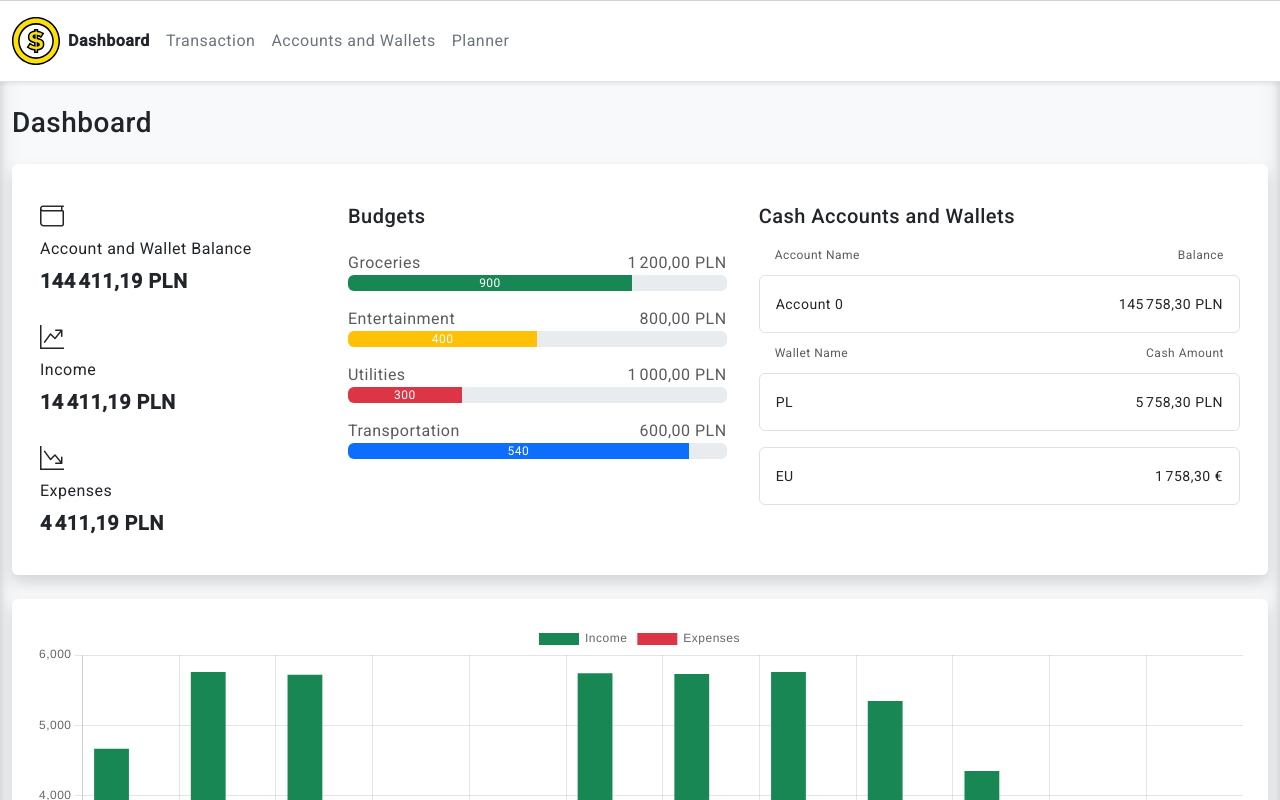
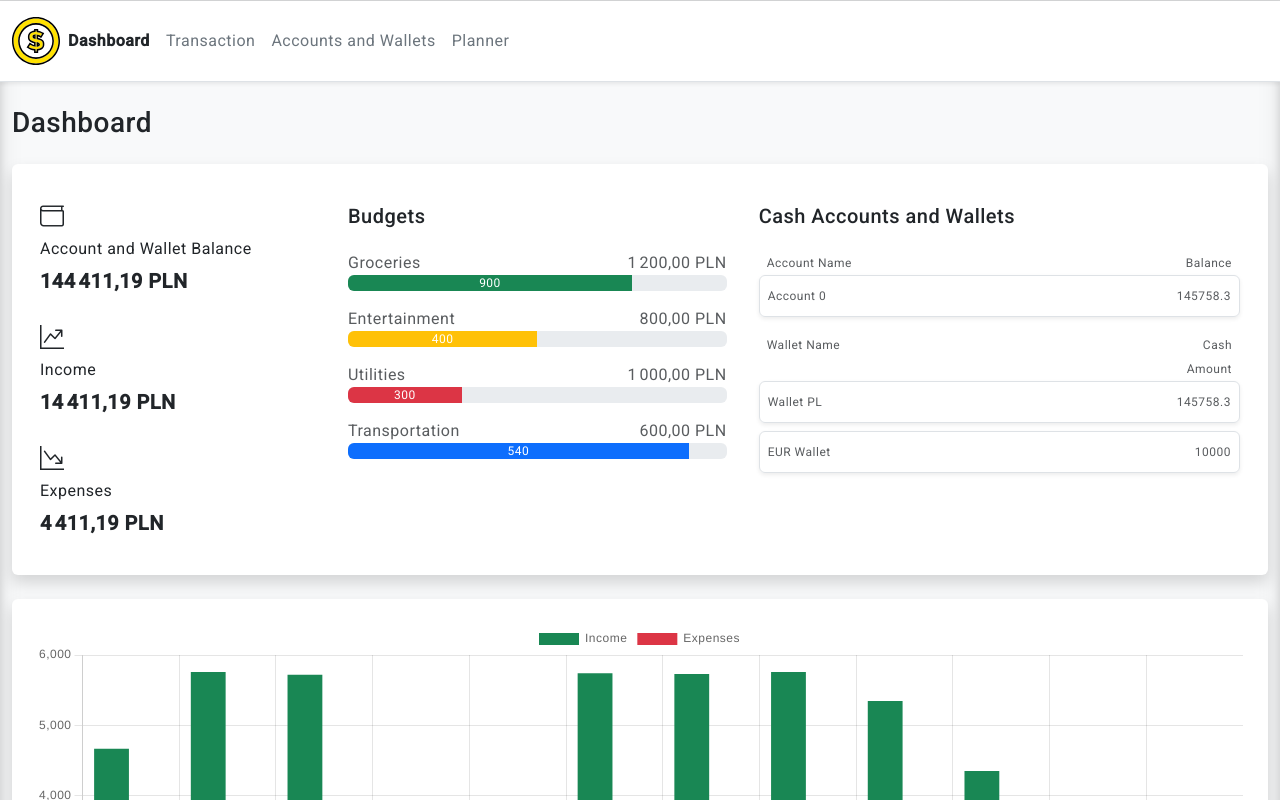
Before and after one commit to wojcik96/SmartBudget, an Angular app in the folder frontend/: page /dashboard in a window 1280 px wide. Shown: the top 800 px of the page. Built offline with nearby package versions, Linux system fonts and the light colour scheme.

Commit message:
Added data-table component to display data

```diff
--- a/frontend/src/app/features/dashboard/accounts-list/accounts-list.component.html
+++ b/frontend/src/app/features/dashboard/accounts-list/accounts-list.component.html
@@ -1,18 +1,3 @@
 <p class="h5">Cash Accounts and Wallets</p>
-@for (accountGroup of accountGroups; track $index) {
-<div>
-  <app-account-list-header
-    [nameLabel]="accountGroup.nameHeader"
-    [balanceLabel]="accountGroup.balanceHeader"
-  />
-  <ul class="list-group list-group-flush p-0">
-    @for (account of accountGroup.accounts; track $index) {
-    <li
-      class="list-group-item border-0 px-0"
-      appAccountItem
-      [account]="account"
-    ></li>
-    }
-  </ul>
-</div>
-}
+<app-data-table [tableConfig]="accountsTableConfig"></app-data-table>
+<app-data-table [tableConfig]="walletsTableConfig"></app-data-table>
--- a/frontend/src/app/features/dashboard/accounts-list/accounts-list.component.ts
+++ b/frontend/src/app/features/dashboard/accounts-list/accounts-list.component.ts
@@ -2,30 +2,64 @@ import { Component } from '@angular/core';
 
 import { AccountListHeaderComponent } from './account-list-header/account-list-header.component';
 import { AccountItemComponent } from './account-item/account-item.component';
+import { DataTableComponent } from '../../../shared/components/data-table/data-table.component';
+import { TableConfig } from '../../../shared/model/table-config.model';
+import { AccountType } from '../../accounts/account.model';
+import { AccountsService } from '../../accounts/accounts.service';
+import { Subscription } from 'rxjs';
 
 @Component({
   selector: 'app-accounts-list',
   standalone: true,
   templateUrl: './accounts-list.component.html',
   styleUrl: './accounts-list.component.scss',
-  imports: [AccountListHeaderComponent, AccountItemComponent],
+  imports: [
+    AccountListHeaderComponent,
+    AccountItemComponent,
+    DataTableComponent,
+  ],
 })
 export class AccountsListComponent {
-  accountGroups = [
-    {
-      nameHeader: 'Account Name',
-      balanceHeader: 'Balance',
-      accounts: [{ name: 'Account 0', balance: 145758.3, currency: 'PLN' }],
-      currencyCode: 'PLN',
-    },
-    {
-      nameHeader: 'Wallet Name',
-      balanceHeader: 'Cash Amount',
-      accounts: [
-        { name: 'PL', balance: 5758.3, currency: 'PLN' },
-        { name: 'EU', balance: 1758.3, currency: 'EUR' },
-      ],
-      currencyCode: 'PLN',
-    },
+  private accountsSubscription!: Subscription;
+  accountsTableConfig!: TableConfig;
+  walletsTableConfig!: TableConfig;
+  accountType = AccountType;
+
+  constructor(private accountsService: AccountsService) {}
+
+  private accountTableColumns = [
+    { label: 'Account Name', key: 'name', width: 'col' },
+    { label: 'Balance', key: 'balance', width: 'col-2 text-end' },
   ];
+
+  private walletsTableColumns = [
+    { label: 'Wallet Name', key: 'name', width: 'col' },
+    { label: 'Cash Amount', key: 'balance', width: 'col-2 text-end' },
+  ];
+
+  ngOnInit() {
+    this.accountsSubscription = this.accountsService.accounts$.subscribe(
+      (accounts) => {
+        this.accountsTableConfig = {
+          columns: this.accountTableColumns,
+          data: accounts.filter(
+            (account) => account.accountType === AccountType.Bank
+          ),
+          showDropdownMenu: false,
+        };
+
+        this.walletsTableConfig = {
+          columns: this.walletsTableColumns,
+          data: accounts.filter(
+            (account) => account.accountType === AccountType.Wallet
+          ),
+          showDropdownMenu: false,
+        };
+      }
+    );
+  }
+
+  ngOnDestroy() {
+    this.accountsSubscription.unsubscribe();
+  }
 }
```
